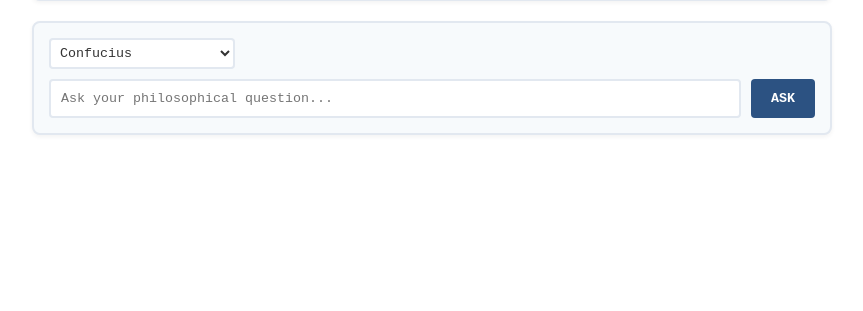
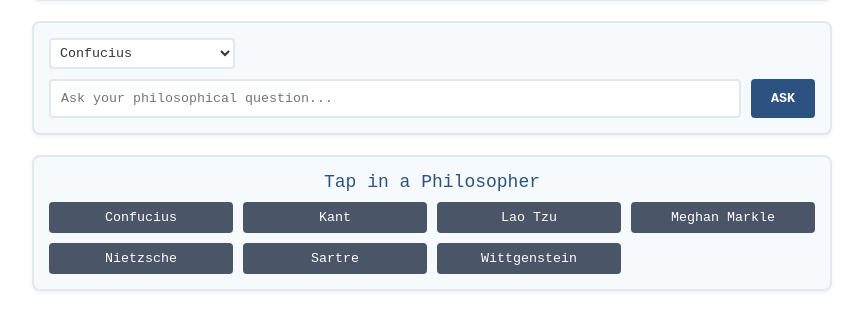
Before and after one commit to DaylightHeron/PhilosophersChatroom, a Flask app: page / in a window 1280 px wide. Shown: the part 550-861 px from the top of the page, without its empty margins (208-1071 px from the left). Before the commit the page ends 685 px from the top, so only its background shows below. Run offline with Flask 3, Linux system fonts and the light colour scheme.

Commit message:
Add tap-in feature to allow philosophers to join the ongoing conversation

```diff
--- a/app.py
+++ b/app.py
@@ -85,11 +85,24 @@
 
     try:
         client = OpenAI(api_key=api_key)
+
+        # Build context from previous messages
+        context = ""
+        if 'messages' in session and len(session['messages']) > 0:
+            # Get last 3 messages for context
+            recent_messages = session['messages'][-3:]
+            context = "\n".join([f"{msg['philosopher']}: {msg['text']}" for msg in recent_messages])
+
+        # Add context to the prompt if it exists
+        prompt = question
+        if context:
+            prompt = f"Previous conversation:\n{context}\n\nNow, please respond to: {question}"
+
         response = client.chat.completions.create(
             model="gpt-4.1-nano", # this is the model we're using. it works. do not change it!
             messages=[
                 {"role": "system", "content": PHILOSOPHER_PROMPTS[philosopher]},
-                {"role": "user", "content": question}
+                {"role": "user", "content": prompt}
             ],
             max_tokens=200,
             temperature=0.7
--- a/templates/index.html
+++ b/templates/index.html
@@ -89,6 +89,42 @@
             color: #2C5282;
             margin: 0 10px;
         }
+        .tap-in-section {
+            margin-top: 20px;
+            padding: 15px;
+            background-color: #F7FAFC;
+            border: 2px solid #E2E8F0;
+            border-radius: 8px;
+            box-shadow: 0 2px 4px rgba(0,0,0,0.05);
+        }
+        .tap-in-title {
+            font-size: 18px;
+            color: #2C5282;
+            margin-bottom: 10px;
+            text-align: center;
+        }
+        .philosophers-grid {
+            display: grid;
+            grid-template-columns: repeat(auto-fit, minmax(150px, 1fr));
+            gap: 10px;
+            margin-top: 10px;
+        }
+        .tap-in-button {
+            padding: 8px 15px;
+            background-color: #4A5568;
+            color: #FFFFFF;
+            border: none;
+            cursor: pointer;
+            font-family: "Courier New", Courier, monospace;
+            border-radius: 4px;
+            transition: all 0.2s;
+            text-align: center;
+            width: 100%;
+        }
+        .tap-in-button:hover {
+            background-color: #2C5282;
+            transform: translateY(-2px);
+        }
     </style>
 </head>
 <body>
@@ -126,5 +162,39 @@
             <button type="submit" class="send-button">ASK</button>
         </div>
     </form>
+
+    <div class="tap-in-section">
+        <div class="tap-in-title">Tap in a Philosopher</div>
+        <div class="philosophers-grid">
+            <form method="POST" action="{{ url_for('send_message') }}" style="display: contents;">
+                <input type="hidden" name="message" value="*taps in to respond to the conversation*">
+                <button type="submit" name="philosopher" value="Confucius" class="tap-in-button">Confucius</button>
+            </form>
+            <form method="POST" action="{{ url_for('send_message') }}" style="display: contents;">
+                <input type="hidden" name="message" value="*taps in to respond to the conversation*">
+                <button type="submit" name="philosopher" value="Kant" class="tap-in-button">Kant</button>
+            </form>
+            <form method="POST" action="{{ url_for('send_message') }}" style="display: contents;">
+                <input type="hidden" name="message" value="*taps in to respond to the conversation*">
+                <button type="submit" name="philosopher" value="Lao Tzu" class="tap-in-button">Lao Tzu</button>
+            </form>
+            <form method="POST" action="{{ url_for('send_message') }}" style="display: contents;">
+                <input type="hidden" name="message" value="*taps in to respond to the conversation*">
+                <button type="submit" name="philosopher" value="Markle" class="tap-in-button">Meghan Markle</button>
+            </form>
+            <form method="POST" action="{{ url_for('send_message') }}" style="display: contents;">
+                <input type="hidden" name="message" value="*taps in to respond to the conversation*">
+                <button type="submit" name="philosopher" value="Nietzsche" class="tap-in-button">Nietzsche</button>
+            </form>
+            <form method="POST" action="{{ url_for('send_message') }}" style="display: contents;">
+                <input type="hidden" name="message" value="*taps in to respond to the conversation*">
+                <button type="submit" name="philosopher" value="Sartre" class="tap-in-button">Sartre</button>
+            </form>
+            <form method="POST" action="{{ url_for('send_message') }}" style="display: contents;">
+                <input type="hidden" name="message" value="*taps in to respond to the conversation*">
+                <button type="submit" name="philosopher" value="Wittgenstein" class="tap-in-button">Wittgenstein</button>
+            </form>
+        </div>
+    </div>
 </body>
 </html>
```
